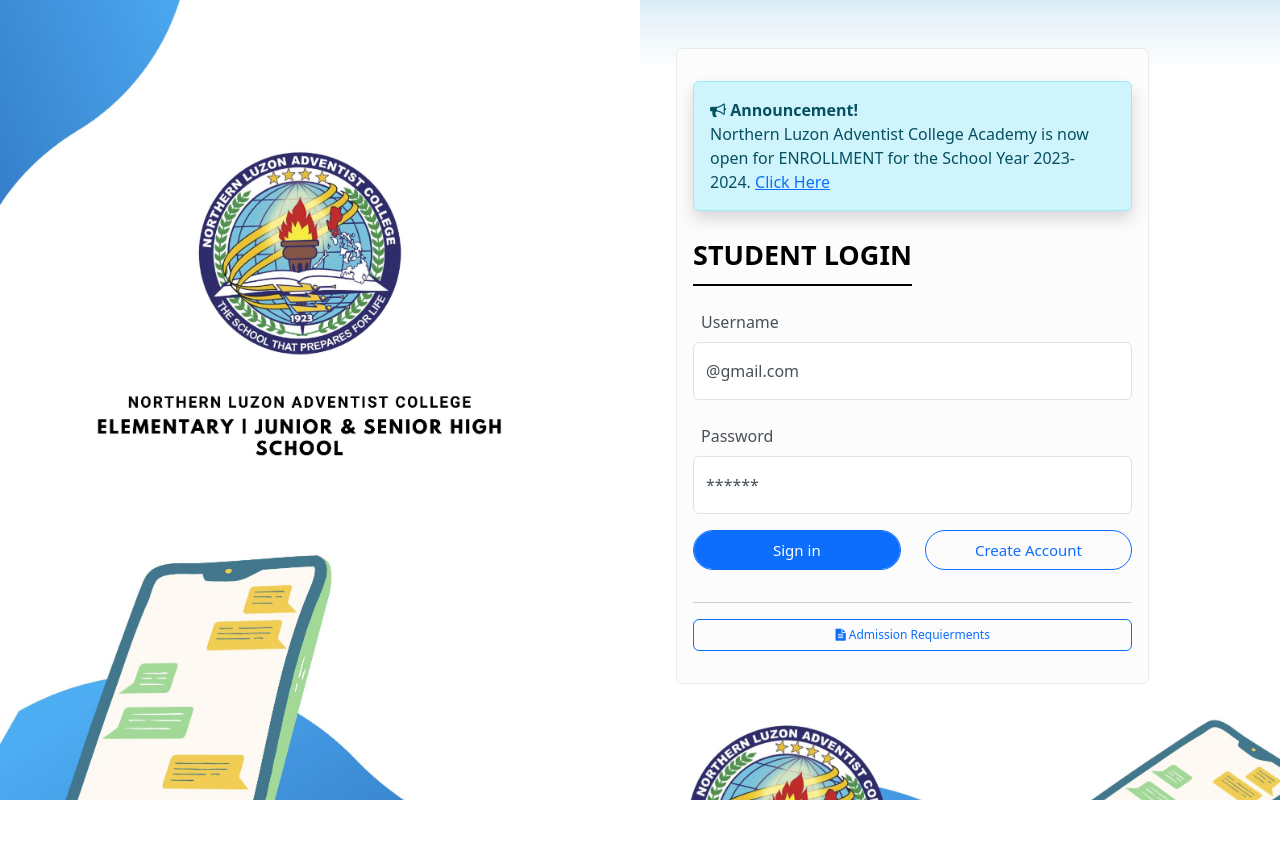
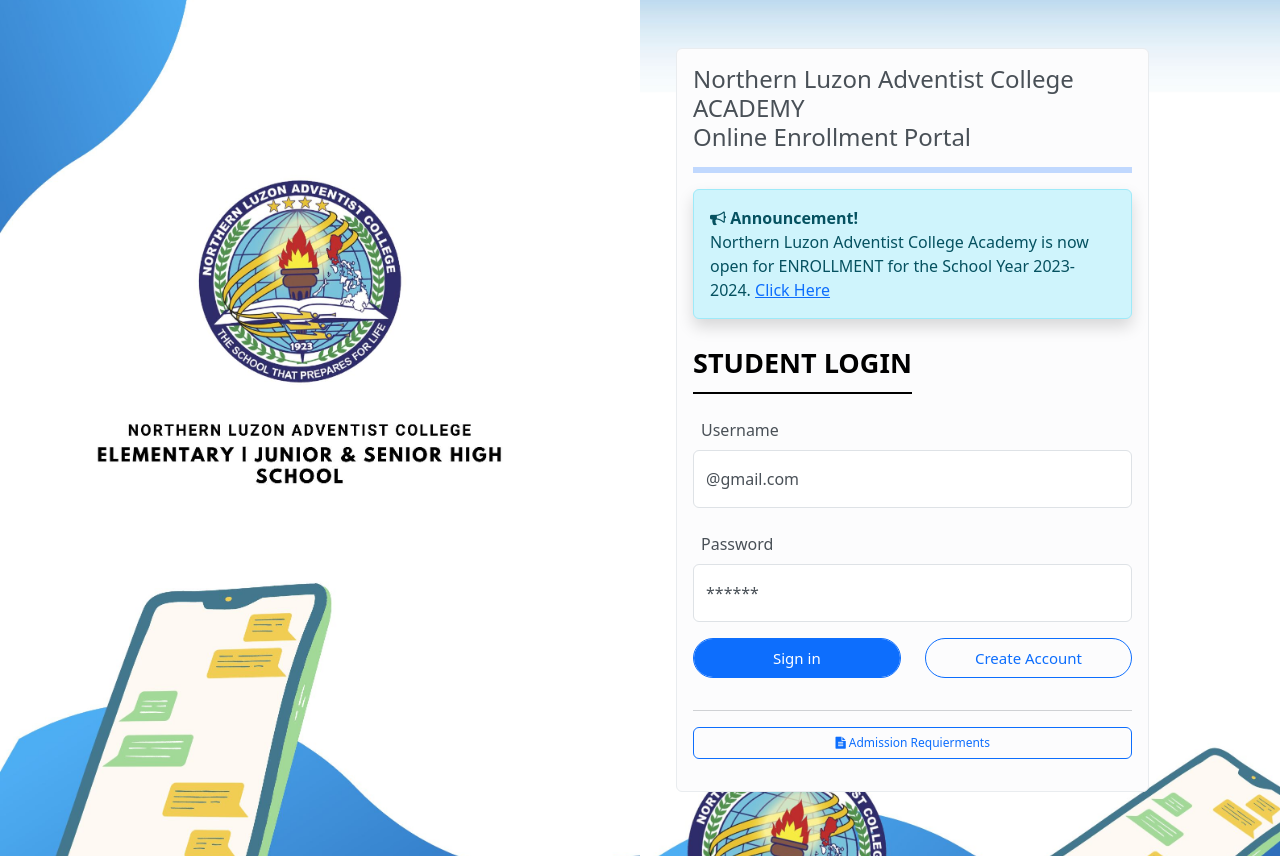
Before and after one commit to Iceon012/Enrollment, a plain HTML site: page index.html in a window 1280 px wide. Before the commit the page ends 800 px from the top, so only its background shows below. Drawn offline with nearby package versions, Linux system fonts and the light colour scheme.

Commit message:
07-21-23 : 11:37 PM

```diff
--- a/index.html
+++ b/index.html
@@ -23,13 +23,13 @@
 
                 <div class="row ">
                     <div class="col-md-10 alert alert-light p-3 rounded-2">
-<!--
+
                         <h4 class="text-left">
                             Northern Luzon Adventist College ACADEMY
                             <br>
                             Online Enrollment Portal
-                        </h4> -->
-                        <!-- <hr class="border border-3 border-primary"> -->
+                        </h4>
+                        <hr class="border border-3 border-primary">
                         <div class="alert alert-info shadow mt-3" role="alert">
                             <b><i class="fa fa-bullhorn" aria-hidden="true"></i> Announcement!</b>
                             <br>
```
